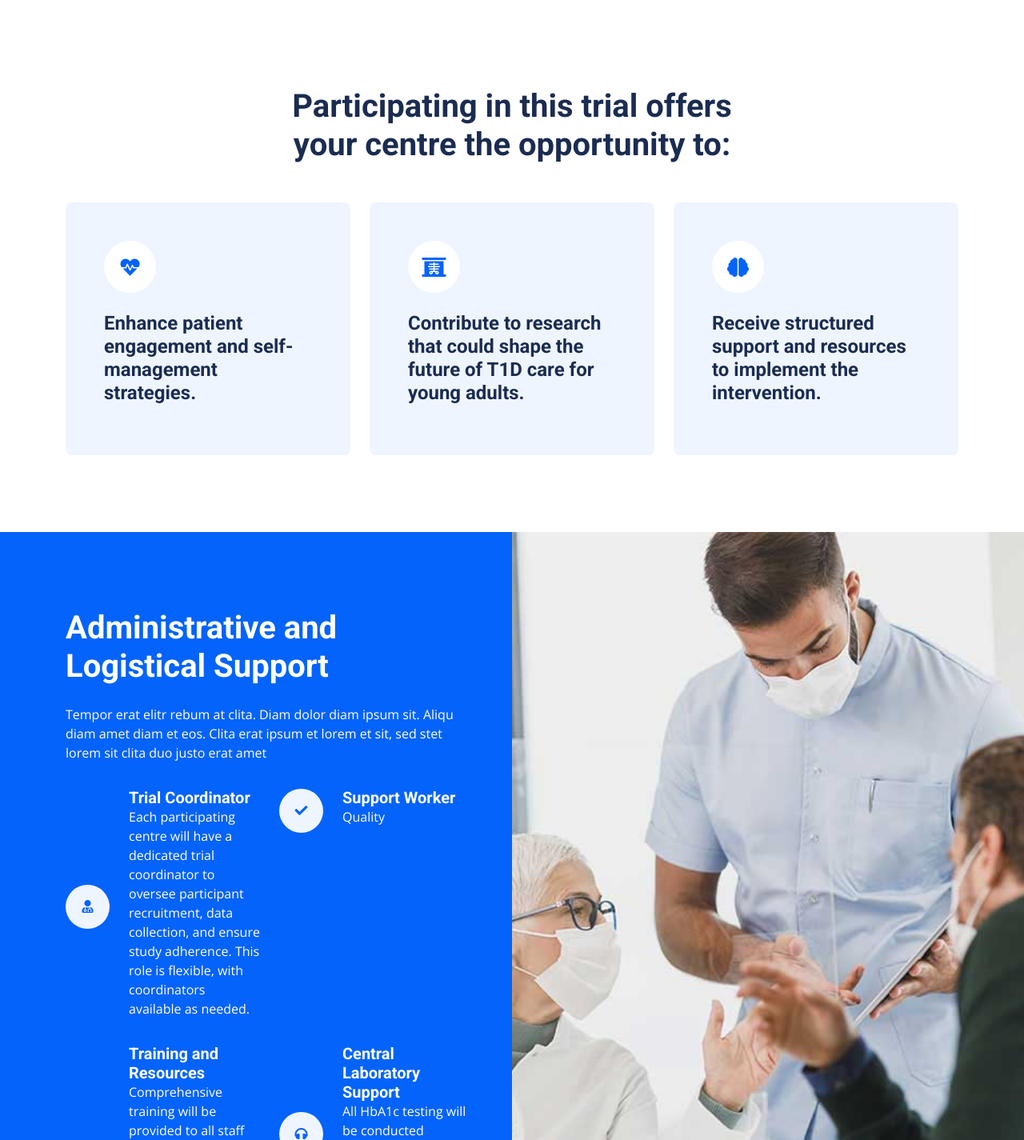
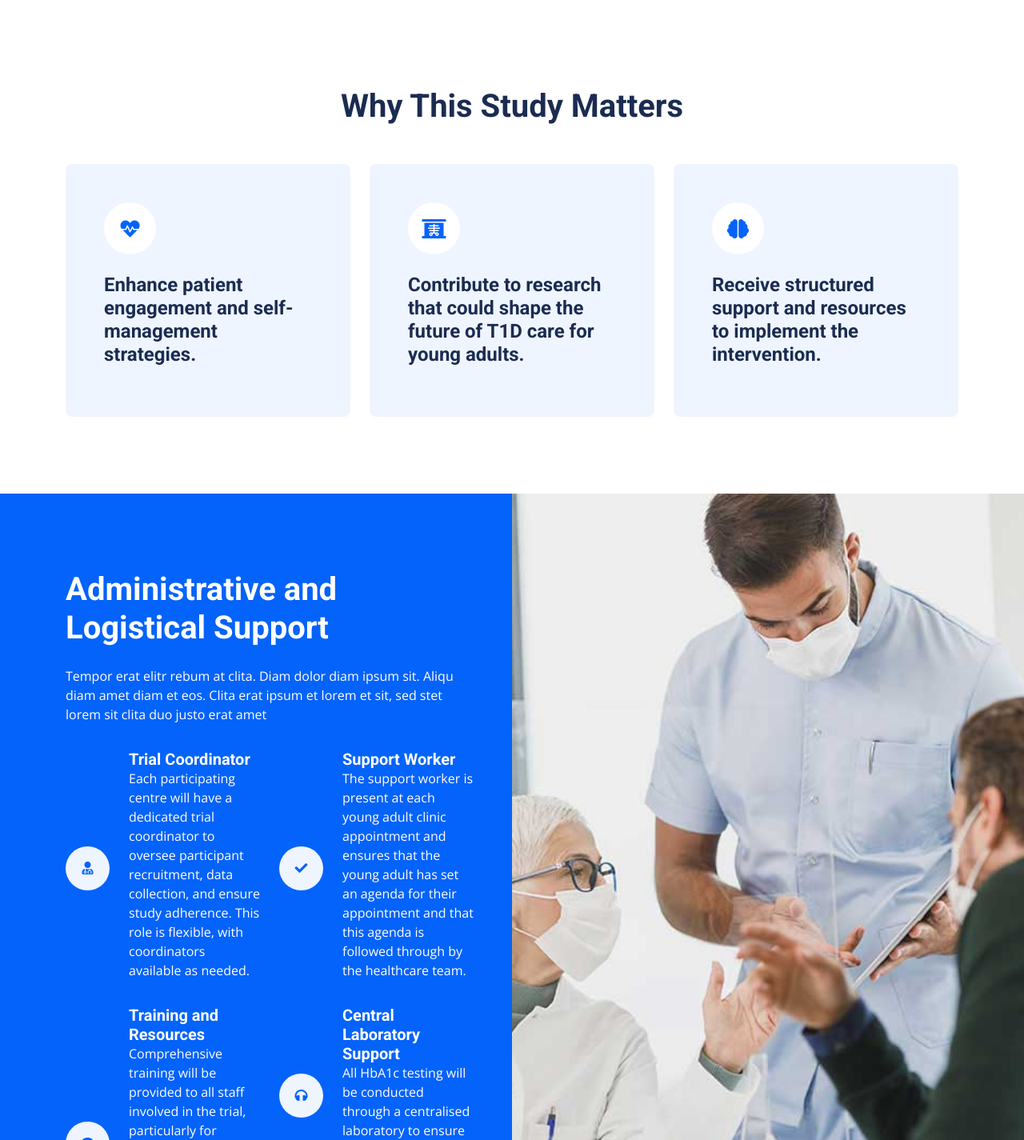
Before and after one commit to BResearcher101/d1Now_CentreRecruitment, a plain HTML site: page index.html in a window 1280 px wide. Shown: the part 1414-2839 px from the top of the page at 80% size. Drawn offline with nearby package versions, Linux system fonts and the light colour scheme.

Commit message:
Update index.html

```diff
--- a/index.html
+++ b/index.html
@@ -246,7 +246,7 @@
         <div class="container">
             <div class="text-center mx-auto mb-5 wow fadeInUp" data-wow-delay="0.1s" style="max-width: 600px;">
                 <!-- <p class="d-inline-block border rounded-pill py-1 px-4">Why Participate?</p> -->
-                <h1>Participating in this trial offers your centre the opportunity to:</h1>
+                <h1>Why This Study Matters</h1>
             </div>
             <div class="row g-4">
                 <div class="col-lg-4 col-md-6 wow fadeInUp" data-wow-delay="0.1s">
@@ -343,7 +343,7 @@
                                     </div>
                                     <div class="ms-4">
                                         <h5 class="text-white mb-0">Support Worker</h5>
-                                        <p class="text-white mb-2">Quality</p>
+                                        <p class="text-white mb-2">The support worker is present at each young adult clinic appointment and ensures that the young adult has set an agenda for their appointment and that this agenda is followed through by the healthcare team. </p>
                                     </div>
                                 </div>
                             </div>
```
